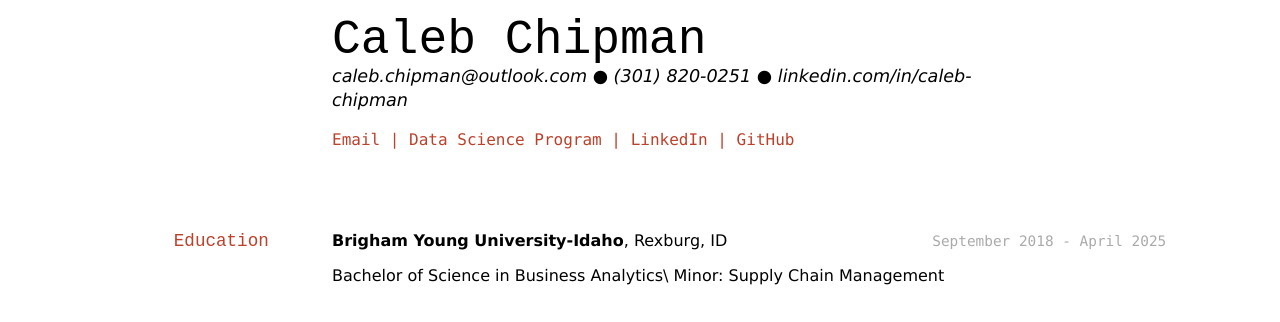
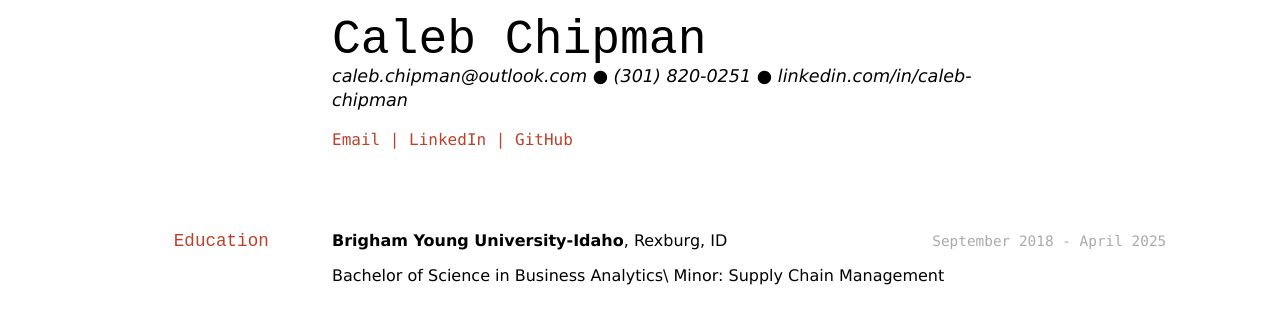
Before and after one commit to byuids-resumes/caleb-chipman-resume, a Jekyll site: the page built from docs/index.md, in a window 1280 px wide. Shown: the top 322 px of the page. Built offline with Jekyll 4.4.1, drawn with Linux system fonts in a browser that asks for light colours.

Commit message:
Update index.md

```diff
--- a/docs/index.md
+++ b/docs/index.md
@@ -7,7 +7,6 @@ caleb.chipman@outlook.com ● (301) 820-0251 ● linkedin.com/in/caleb-chipman
 
 <div id="webaddress">
 <a href="caleb.chipman@outlook.com">Email</a>
-| <a href="https://byuidatascience.github.io/development.html">Data Science Program</a>
 | <a href="https://linkedin.com/in/caleb-chipman">LinkedIn</a>
 | <a href="https://github.com/byuids-resumes">GitHub</a>
 </div>
```
